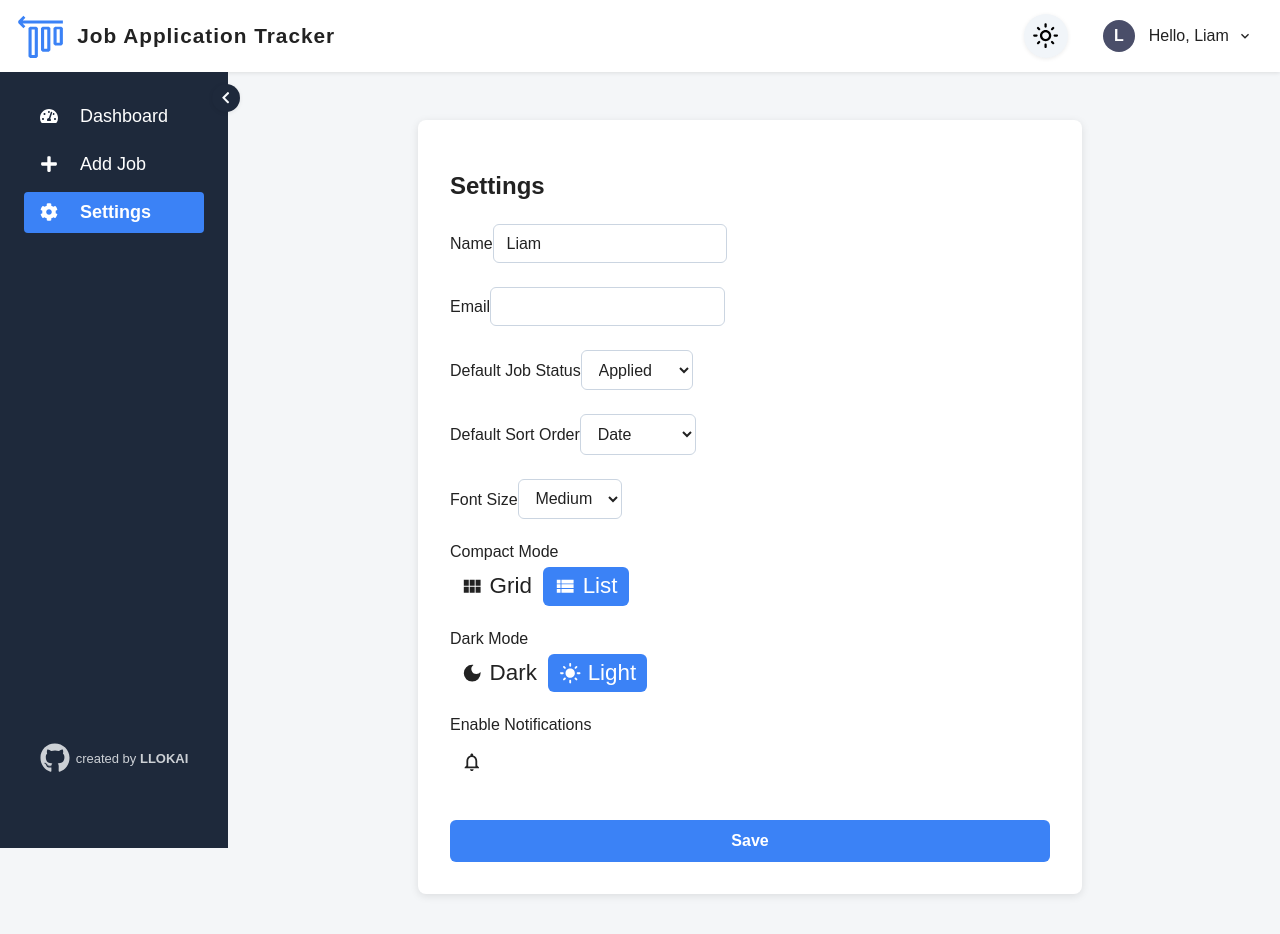
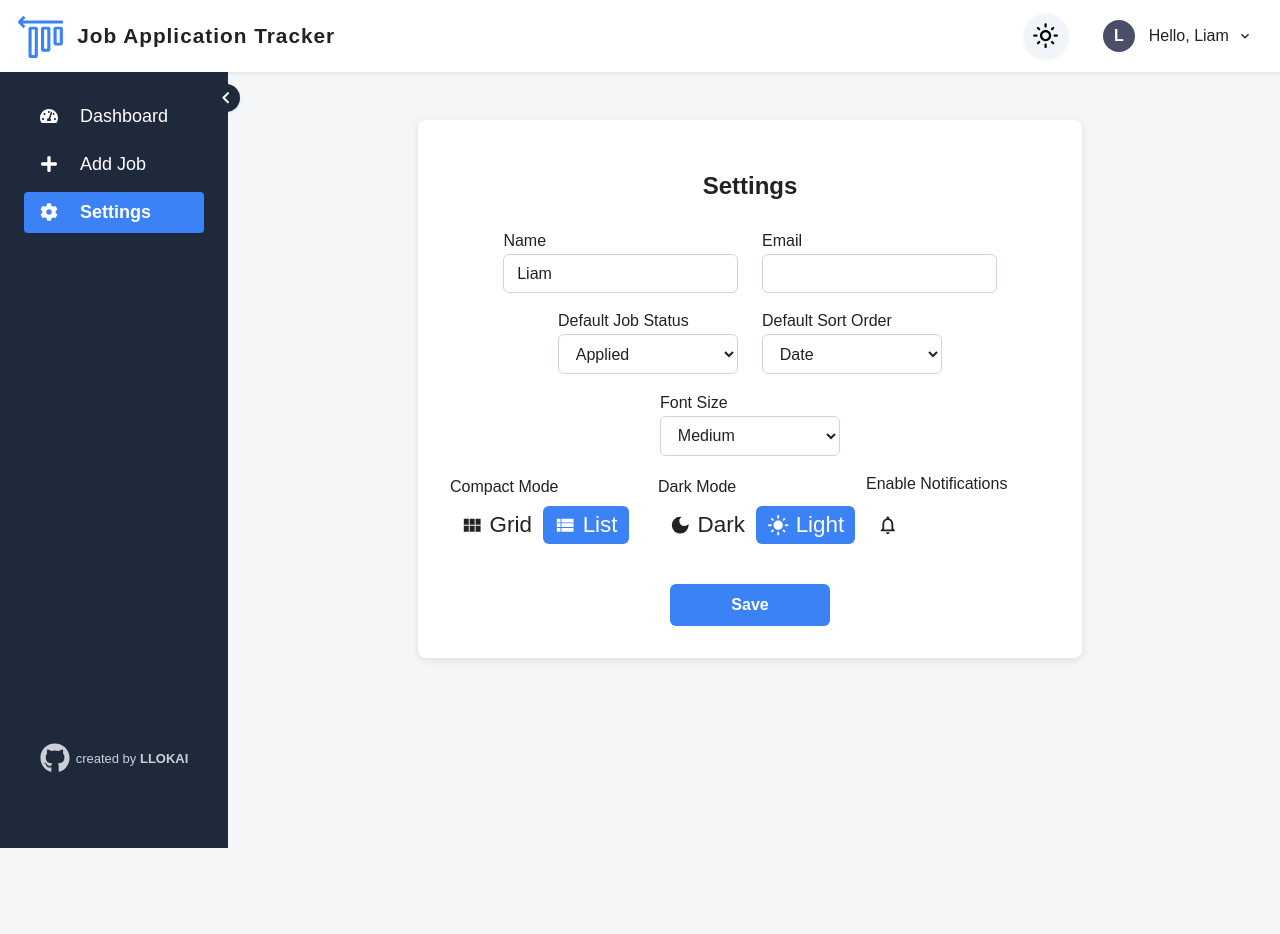
Before and after one commit to LLOKAI/job-tracker-app, a React (Vite) app in the folder client/: page /settings in a window 1280 px wide. Shown: the top 934 px of the page. After the commit the page ends 800 px from the top, so only its background shows below. Built offline with nearby package versions, Linux system fonts and the light colour scheme.

Commit message:
fields organized to the center

```diff
--- a/client/src/pages/Settings.jsx
+++ b/client/src/pages/Settings.jsx
@@ -20,6 +20,8 @@ const getInputStyle = (darkMode) => ({
   fontFamily: "inherit",
   backgroundColor: darkMode ? "#334155" : "#ffffff",
   color: darkMode ? "#f8fafc" : "#222222",
+  minWidth: 0,
+  flex: 1,
 });
 
 const getButtonStyle = (active, darkMode) => ({
@@ -35,6 +37,22 @@ const getButtonStyle = (active, darkMode) => ({
   alignItems: "center",
   gap: 6,
 });
+
+const rowStyle = {
+  display: "flex",
+  gap: "1.5rem",
+  flexWrap: "wrap",
+  alignItems: "center",
+  marginBottom: "1.2rem",
+};
+
+const fieldStyle = {
+  flex: 1,
+  minWidth: 180,
+  display: "flex",
+  flexDirection: "column",
+  gap: 4,
+};
 
 export default function Settings() {
   const { darkMode, setDarkMode } = useContext(ThemeContext);
@@ -81,13 +99,19 @@ export default function Settings() {
 
   return (
     <div style={getFormContainerStyle(darkMode)}>
-      <h2 style={{ marginBottom: '1.5rem' }}>Settings</h2>
+      <h2 style={{ marginBottom: '2rem', textAlign: "center" }}>Settings</h2>
       <form
-        style={{ display: 'flex', flexDirection: 'column', gap: '1.5rem' }}
+        style={{
+          display: 'flex',
+          flexDirection: 'column',
+          alignItems: "center",
+          gap: 0,
+        }}
         onSubmit={handleSave}
       >
-        {/* Personal Info */}
-        <div>
+        {/* Name & Email */}
+        <div style={rowStyle}>
+          <div style={fieldStyle}>
             <label style={{ fontWeight: 500 }}>Name</label>
             <input
               type="text"
@@ -96,7 +120,7 @@ export default function Settings() {
               style={getInputStyle(darkMode)}
             />
           </div>
-        <div>
+          <div style={fieldStyle}>
             <label style={{ fontWeight: 500 }}>Email</label>
             <input
               type="email"
@@ -105,8 +129,10 @@ export default function Settings() {
               style={getInputStyle(darkMode)}
             />
           </div>
-        {/* Preferences */}
-        <div>
+        </div>
+        {/* Default Status & Sort */}
+        <div style={rowStyle}>
+          <div style={fieldStyle}>
             <label style={{ fontWeight: 500 }}>Default Job Status</label>
             <select
               value={defaultStatus}
@@ -119,7 +145,7 @@ export default function Settings() {
               <option value="OFFER">Offer</option>
             </select>
           </div>
-        <div>
+          <div style={fieldStyle}>
             <label style={{ fontWeight: 500 }}>Default Sort Order</label>
             <select
               value={defaultSort}
@@ -131,7 +157,10 @@ export default function Settings() {
               <option value="status">Status</option>
             </select>
           </div>
-        <div>
+        </div>
+        {/* Font Size */}
+        <div style={rowStyle}>
+          <div style={fieldStyle}>
             <label style={{ fontWeight: 500 }}>Font Size</label>
             <select
               value={fontSize}
@@ -143,9 +172,11 @@ export default function Settings() {
               <option value="large">Large</option>
             </select>
           </div>
-        {/* Compact Mode Toggle */}
-        <div>
-          <label style={{ fontWeight: 500, marginBottom: 6, display: "block" }}>Compact Mode</label>
+        </div>
+        {/* Compact, Dark, Notifications */}
+        <div style={{ ...rowStyle, justifyContent: "center" }}>
+          <div style={fieldStyle}>
+            <label style={{ fontWeight: 500, marginBottom: 6 }}>Compact Mode</label>
             <div style={{ display: "flex", gap: 0 }}>
               <button
                 type="button"
@@ -167,9 +198,8 @@ export default function Settings() {
               </button>
             </div>
           </div>
-        {/* Dark Mode Toggle */}
-        <div>
-          <label style={{ fontWeight: 500, marginBottom: 6, display: "block" }}>Dark Mode</label>
+          <div style={fieldStyle}>
+            <label style={{ fontWeight: 500, marginBottom: 6 }}>Dark Mode</label>
             <div style={{ display: "flex", gap: 0 }}>
               <button
                 type="button"
@@ -191,9 +221,8 @@ export default function Settings() {
               </button>
             </div>
           </div>
-        {/* Notifications Toggle */}
-        <div>
-          <label style={{ fontWeight: 500, marginBottom: 6, display: "block" }}>Enable Notifications</label>
+          <div style={fieldStyle}>
+            <label style={{ fontWeight: 500, marginBottom: 6 }}>Enable Notifications</label>
             <button
               type="button"
               aria-label="Toggle notifications"
@@ -210,10 +239,12 @@ export default function Settings() {
               {notifications ? <MdNotificationsActive /> : <MdNotificationsNone />}
             </button>
           </div>
+        </div>
+        {/* Save Button */}
         <button
           type="submit"
           style={{
-            marginTop: 12,
+            marginTop: 18,
             padding: '0.75rem',
             borderRadius: 6,
             border: 'none',
@@ -221,7 +252,9 @@ export default function Settings() {
             color: '#fff',
             fontWeight: 600,
             fontSize: 16,
-            cursor: 'pointer'
+            cursor: 'pointer',
+            width: 160,
+            alignSelf: "center"
           }}
         >
           Save
```
Lines whose indentation alone changed are shown as unchanged.
